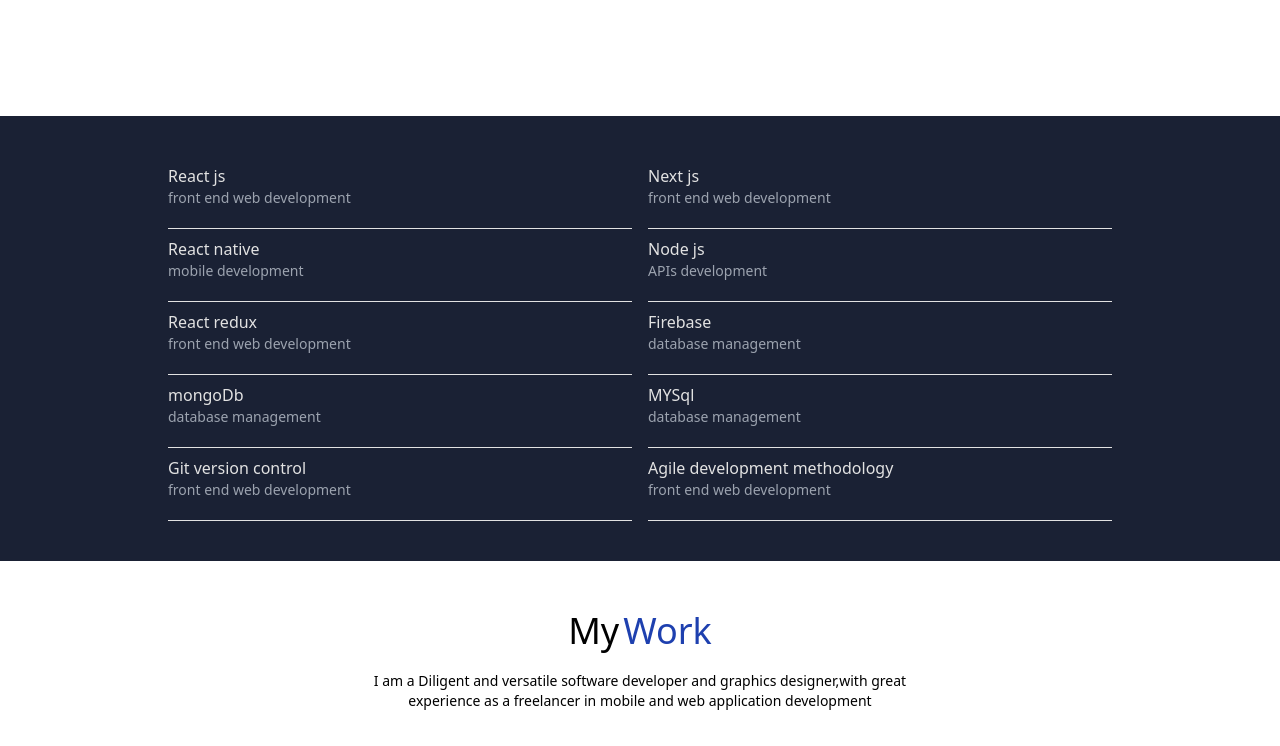
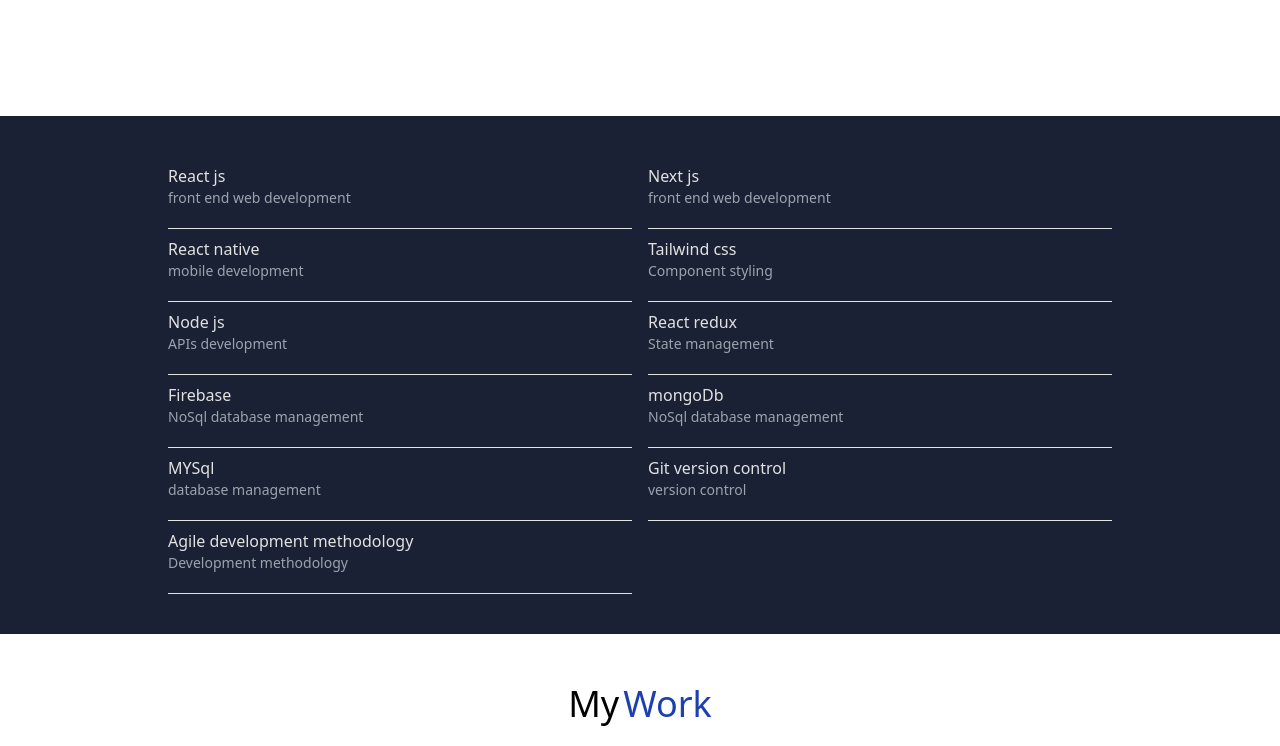
Before and after one commit to JMwira/jerryme, a React (Vite) app: page / in a window 1280 px wide. Shown: the part 504-1250 px from the top of the page. Built offline with nearby package versions, Linux system fonts and the light colour scheme; grey boxes are pictures that could not be loaded.

Commit message:
skills02

```diff
--- a/src/Components/Skills.jsx
+++ b/src/Components/Skills.jsx
@@ -21,23 +21,28 @@ const Skills = () => {
                 {/* <Line percent={75} className='rounded-full mt-2' strokeWidth={2} strokeColor="#219ebc" trailWidth={5} /> */}
             </div>
             <div className='text-invert flex flex-col border-b-[1px] border-invert mt-2 pb-5' >
+                <span>Tailwind css</span>
+                <span className='text-sm font-light text-gray-400' >Component styling</span>
+                {/* <Line percent={75} className='rounded-full mt-2' strokeWidth={2} strokeColor="#219ebc" trailWidth={5} /> */}
+            </div>
+            <div className='text-invert flex flex-col border-b-[1px] border-invert mt-2 pb-5' >
                 <span>Node js</span>
                 <span className='text-sm font-light text-gray-400' >APIs development</span>
                 {/* <Line percent={75} className='rounded-full mt-2' strokeWidth={2} strokeColor="#219ebc" trailWidth={5} /> */}
             </div>
             <div className='text-invert flex flex-col border-b-[1px] border-invert mt-2 pb-5' >
                 <span>React redux</span>
-                <span className='text-sm font-light text-gray-400' >front end web development</span>
+                <span className='text-sm font-light text-gray-400' >State management</span>
                 {/* <Line percent={70} className='rounded-full mt-2' strokeWidth={2} strokeColor="#219ebc" trailWidth={5} /> */}
             </div>
             <div className='text-invert flex flex-col border-b-[1px] border-invert mt-2 pb-5' >
                 <span>Firebase</span>
-                <span className='text-sm font-light text-gray-400' >database management</span>
+                <span className='text-sm font-light text-gray-400' >NoSql database management</span>
                 {/* <Line percent={75} className='rounded-full mt-2' strokeWidth={2} strokeColor="#219ebc" trailWidth={5} /> */}
             </div>
             <div className='text-invert flex flex-col border-b-[1px] border-invert mt-2 pb-5' >
                 <span>mongoDb</span>
-                <span className='text-sm font-light text-gray-400' >database management</span>
+                <span className='text-sm font-light text-gray-400' >NoSql database management</span>
                 {/* <Line percent={80} className='rounded-full mt-2' strokeWidth={2} strokeColor="#219ebc" trailWidth={5} /> */}
             </div>
             <div className='text-invert flex flex-col border-b-[1px] border-invert mt-2 pb-5' >
@@ -47,12 +52,12 @@ const Skills = () => {
             </div>
             <div className='text-invert flex flex-col border-b-[1px] border-invert mt-2 pb-5' >
                 <span>Git version control</span>
-                <span className='text-sm font-light text-gray-400' >front end web development</span>
+                <span className='text-sm font-light text-gray-400' >version control</span>
                 {/* <Line percent={75} className='rounded-full mt-2' strokeWidth={2} strokeColor="#219ebc" trailWidth={5} /> */}
             </div>
             <div className='text-invert flex flex-col border-b-[1px] border-invert mt-2 pb-5' >
                 <span>Agile development methodology</span>
-                <span className='text-sm font-light text-gray-400' >front end web development</span>
+                <span className='text-sm font-light text-gray-400' >Development methodology</span>
                 {/* <Line percent={70} className='rounded-full mt-2' strokeWidth={2} strokeColor="#219ebc" trailWidth={5} /> */}
             </div>
         </div>
```
